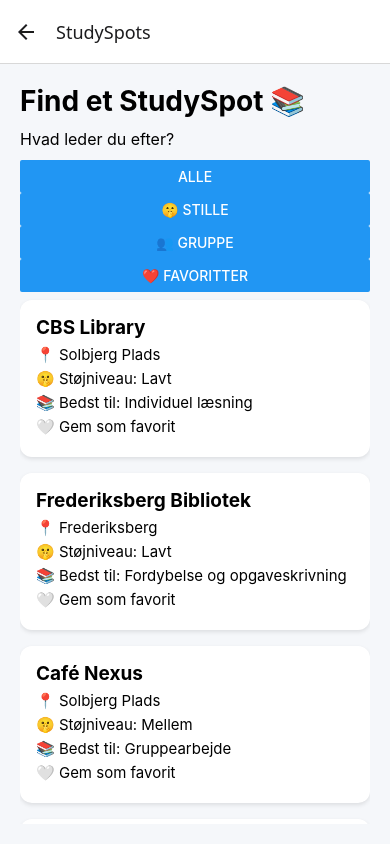
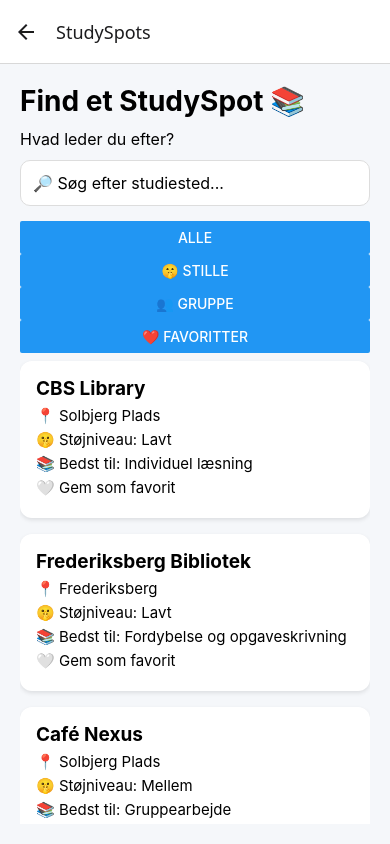
Before and after one commit to Mery-ss/StudySpot, a React Native app: screen /StudySpots in a window 390 px wide. Built offline with nearby package versions, Linux system fonts and the light colour scheme.

Commit message:
StudySpot 2.0 - nye funktioner og datalagring

```diff
--- a/App.js
+++ b/App.js
@@ -1,51 +1,42 @@
-// Importerer React
 import React from "react";
-
-// Importerer NavigationContainer, som holder styr på navigationen i appen
 import { NavigationContainer } from "@react-navigation/native";
-
-// Importerer Stack Navigator, som bruges til at skifte mellem screens
 import { createNativeStackNavigator } from "@react-navigation/native-stack";
 
-// Importerer vores tre StudySpot-screens
 import HomeScreen from "./screens/HomeScreen";
 import StudySpotsScreen from "./screens/StudySpotsScreen";
 import DetailsScreen from "./screens/DetailsScreen";
+import FindWayScreen from "./screens/FindWayScreen";
 
-// Opretter vores Stack Navigator
 const Stack = createNativeStackNavigator();
 
 export default function App() {
   return (
-    // NavigationContainer omslutter hele navigationen
     <NavigationContainer>
-
-      {/* Her registrerer vi de screens, som brugeren kan navigere mellem */}
       <Stack.Navigator>
-
-        {/* Forsiden */}
         <Stack.Screen
           name="Home"
           component={HomeScreen}
           options={{ title: "StudySpot" }}
         />
 
-        {/* Listen over StudySpots */}
         <Stack.Screen
           name="StudySpots"
           component={StudySpotsScreen}
           options={{ title: "StudySpots" }}
         />
 
-        {/* Detaljesiden for det valgte StudySpot */}
         <Stack.Screen
           name="Details"
           component={DetailsScreen}
           options={{ title: "Detaljer" }}
         />
 
+        <Stack.Screen
+          name="FindWay"
+          component={FindWayScreen}
+          options={{ title: "Find vej" }}
+        />
       </Stack.Navigator>
-
     </NavigationContainer>
   );
 }
--- /dev/null
+++ b/data/studySpots.js
@@ -0,0 +1,42 @@
+export const studySpots = [
+  {
+    id: "1",
+    name: "CBS Library",
+    area: "Solbjerg Plads",
+    noise: "Lavt",
+    wifi: "Ja",
+    power: "Ja",
+    bestFor: "Individuel læsning",
+    type: "Stille",
+  },
+  {
+    id: "2",
+    name: "Frederiksberg Bibliotek",
+    area: "Frederiksberg",
+    noise: "Lavt",
+    wifi: "Ja",
+    power: "Ja",
+    bestFor: "Fordybelse og opgaveskrivning",
+    type: "Stille",
+  },
+  {
+    id: "3",
+    name: "Café Nexus",
+    area: "Solbjerg Plads",
+    noise: "Mellem",
+    wifi: "Ja",
+    power: "Begrænset",
+    bestFor: "Gruppearbejde",
+    type: "Gruppe",
+  },
+  {
+    id: "4",
+    name: "CBS Library – Dalgas Have",
+    area: "Dalgas Have 15",
+    noise: "Lavt",
+    wifi: "Ja",
+    power: "Ja",
+    bestFor: "Individuel læsning og fordybelse",
+    type: "Stille",
+  },
+];
--- a/package.json
+++ b/package.json
@@ -3,6 +3,7 @@
   "version": "1.0.0",
   "main": "index.js",
   "dependencies": {
+    "@react-native-async-storage/async-storage": "2.2.0",
     "@react-navigation/native": "^7.4.1",
     "@react-navigation/native-stack": "^7.19.1",
     "expo": "~57.0.22",
--- /dev/null
+++ b/screens/FindWayScreen.js
@@ -0,0 +1,45 @@
+
+import React from "react";
+import { View, Text, Button, Linking } from "react-native";
+import { GlobalStyle } from "../styles/GlobalStyle";
+
+export default function FindWayScreen({ route, navigation }) {
+  const { place } = route.params;
+
+  const openMaps = () => {
+    const address = encodeURIComponent(place.area);
+    const url = `https://www.google.com/maps/search/?api=1&query=${address}`;
+
+    Linking.openURL(url);
+  };
+
+  return (
+    <View style={GlobalStyle.container}>
+      <Text style={GlobalStyle.title}>📍 Find vej</Text>
+
+      <Text style={GlobalStyle.subtitle}>{place.name}</Text>
+
+      <View style={GlobalStyle.itemContainer}>
+        <Text style={GlobalStyle.infoText}>
+          Placering: {place.area}
+        </Text>
+
+        <Button
+          title="Åbn i Google Maps"
+          onPress={openMaps}
+        />
+      </View>
+
+      <Button
+        title="Tilbage til detaljer"
+        onPress={() => navigation.goBack()}
+      />
+    </View>
+  );
+}
+
+// den nye screen viser navnet og placeringen på det studiested, brugeren har valgt
+// når man trykker på "åbn i Google Maps" åbner den Google Maps med adressen på studiestedet
+// derfra kan brugeren vælge rutevejledning
+
+// vi bruger linking, som er en funktion fra React Native, som kan bruges til at åbne eksterne links.
--- a/screens/StudySpotsScreen.js
+++ b/screens/StudySpotsScreen.js
@@ -1,189 +1,145 @@
-// Importerer React og useState
-import React, { useState } from "react";
-
-// Importerer de React Native-komponenter, vi skal bruge
+import React, { useState, useEffect } from "react";
 import {
   View,
   Text,
   FlatList,
   TouchableOpacity,
   Button,
+  TextInput,
 } from "react-native";
-
-// Importerer vores styling
+import AsyncStorage from "@react-native-async-storage/async-storage";
 import { GlobalStyle } from "../styles/GlobalStyle";
-
-// Liste med StudySpots
-const studySpots = [
-  {
-    id: "1",
-    name: "CBS Library",
-    area: "Solbjerg Plads",
-    noise: "Lavt",
-    wifi: "Ja",
-    power: "Ja",
-    bestFor: "Individuel læsning",
-    type: "Stille",
-  },
-  {
-    id: "2",
-    name: "Frederiksberg Bibliotek",
-    area: "Frederiksberg",
-    noise: "Lavt",
-    wifi: "Ja",
-    power: "Ja",
-    bestFor: "Fordybelse og opgaveskrivning",
-    type: "Stille",
-  },
-  {
-    id: "3",
-    name: "Café Nexus",
-    area: "Solbjerg Plads",
-    noise: "Mellem",
-    wifi: "Ja",
-    power: "Begrænset",
-    bestFor: "Gruppearbejde",
-    type: "Gruppe",
-  },
-  {
-    id: "4",
-    name: "CBS Library – Dalgas Have",
-    area: "Dalgas Have 15",
-    noise: "Lavt",
-    wifi: "Ja",
-    power: "Ja",
-    bestFor: "Individuel læsning og fordybelse",
-    type: "Stille",
-  },
-];
+import { studySpots } from "../data/studySpots";
 
 export default function StudySpotsScreen({ navigation }) {
+  const [filter, setFilter] = useState("Alle");
+  const [favorites, setFavorites] = useState([]);
+  const [loaded, setLoaded] = useState(false);
+  const [search, setSearch] = useState("");
 
-  // Husker hvilket filter brugeren har valgt
-  const [filter, setFilter] = useState("Alle");
+  // Hent gemte favoritter
+  useEffect(() => {
+    const loadFavorites = async () => {
+      try {
+        const savedFavorites = await AsyncStorage.getItem("favorites");
 
-  // Husker hvilke StudySpots brugeren har gemt
-  const [favorites, setFavorites] = useState([]);
+        if (savedFavorites !== null) {
+          setFavorites(JSON.parse(savedFavorites));
+        }
+      } catch (error) {
+        console.log("Fejl ved hentning af favoritter:", error);
+      } finally {
+        setLoaded(true);
+      }
+    };
 
-  // Tilføjer eller fjerner et sted fra favoritter
+    loadFavorites();
+  }, []);
+
+  // Gem favoritter, når de ændres
+  useEffect(() => {
+    if (!loaded) {
+      return;
+    }
+
+    const saveFavorites = async () => {
+      try {
+        await AsyncStorage.setItem("favorites", JSON.stringify(favorites));
+      } catch (error) {
+        console.log("Fejl ved gemning af favoritter:", error);
+      }
+    };
+
+    saveFavorites();
+  }, [favorites, loaded]);
+
   const toggleFavorite = (id) => {
     if (favorites.includes(id)) {
-      setFavorites(
-        favorites.filter((favoriteId) => favoriteId !== id)
-      );
+      setFavorites(favorites.filter((favoriteId) => favoriteId !== id));
     } else {
       setFavorites([...favorites, id]);
     }
   };
 
-  // Bestemmer hvilke StudySpots der skal vises
   let filteredStudySpots = studySpots;
 
+  // Filtrering efter type
   if (filter === "Stille") {
-    filteredStudySpots = studySpots.filter(
-      (place) => place.type === "Stille"
+    filteredStudySpots = filteredStudySpots.filter(
+      (place) => place.type === "Stille",
     );
   }
 
   if (filter === "Gruppe") {
-    filteredStudySpots = studySpots.filter(
-      (place) => place.type === "Gruppe"
+    filteredStudySpots = filteredStudySpots.filter(
+      (place) => place.type === "Gruppe",
     );
   }
 
   if (filter === "Favoritter") {
-    filteredStudySpots = studySpots.filter(
-      (place) => favorites.includes(place.id)
+    filteredStudySpots = filteredStudySpots.filter((place) =>
+      favorites.includes(place.id),
     );
   }
 
+  // Søgning efter navn eller område
+  filteredStudySpots = filteredStudySpots.filter(
+    (place) =>
+      place.name.toLowerCase().includes(search.toLowerCase()) ||
+      place.area.toLowerCase().includes(search.toLowerCase()),
+  );
+
   return (
     <View style={GlobalStyle.container}>
+      <Text style={GlobalStyle.title}>Find et StudySpot 📚</Text>
+      <Text style={GlobalStyle.text}>Hvad leder du efter?</Text>
 
-      <Text style={GlobalStyle.title}>
-        Find et StudySpot 📚
-      </Text>
+      <TextInput
+        style={GlobalStyle.searchInput}
+        placeholder="🔎 Søg efter studiested..."
+        value={search}
+        onChangeText={setSearch}
+      />
 
-      <Text style={GlobalStyle.text}>
-        Hvad leder du efter?
-      </Text>
-
-      {/* Filterknapper */}
       <View>
-        <Button
-          title="Alle"
-          onPress={() => setFilter("Alle")}
-        />
-
-        <Button
-          title="🤫 Stille"
-          onPress={() => setFilter("Stille")}
-        />
-
-        <Button
-          title="👥 Gruppe"
-          onPress={() => setFilter("Gruppe")}
-        />
-
-        <Button
-          title="❤️ Favoritter"
-          onPress={() => setFilter("Favoritter")}
-        />
+        <Button title="Alle" onPress={() => setFilter("Alle")} />
+        <Button title="🤫 Stille" onPress={() => setFilter("Stille")} />
+        <Button title="👥 Gruppe" onPress={() => setFilter("Gruppe")} />
+        <Button title="❤️ Favoritter" onPress={() => setFilter("Favoritter")} />
       </View>
 
-      {/* Listen over StudySpots */}
       <FlatList
         data={filteredStudySpots}
         keyExtractor={(item) => item.id}
         renderItem={({ item }) => (
           <View style={GlobalStyle.itemContainer}>
-
-            {/* Tryk på stedet for at se detaljer */}
             <TouchableOpacity
-              onPress={() =>
-                navigation.navigate("Details", { place: item })
-              }
+              onPress={() => navigation.navigate("Details", { place: item })}
             >
-              <Text style={GlobalStyle.itemTitle}>
-                {item.name}
-              </Text>
-
-              <Text style={GlobalStyle.infoText}>
-                📍 {item.area}
-              </Text>
-
+              <Text style={GlobalStyle.itemTitle}>{item.name}</Text>
+              <Text style={GlobalStyle.infoText}>📍 {item.area}</Text>
               <Text style={GlobalStyle.infoText}>
                 🤫 Støjniveau: {item.noise}
               </Text>
-
               <Text style={GlobalStyle.infoText}>
                 📚 Bedst til: {item.bestFor}
               </Text>
             </TouchableOpacity>
 
-            {/* Favoritknap */}
-            <TouchableOpacity
-              onPress={() => toggleFavorite(item.id)}
-            >
+            <TouchableOpacity onPress={() => toggleFavorite(item.id)}>
               <Text style={GlobalStyle.infoText}>
                 {favorites.includes(item.id)
                   ? "❤️ Gemt som favorit"
                   : "🤍 Gem som favorit"}
               </Text>
             </TouchableOpacity>
-
           </View>
         )}
       />
 
-      {/* Besked hvis brugeren ikke har nogen favoritter */}
-      {filter === "Favoritter" &&
-        filteredStudySpots.length === 0 && (
-          <Text style={GlobalStyle.text}>
-            Du har ingen gemte favoritter endnu ❤️
-          </Text>
-        )}
-
+      {filteredStudySpots.length === 0 && (
+        <Text style={GlobalStyle.text}>Ingen studiesteder fundet.</Text>
+      )}
     </View>
   );
 }
--- a/styles/GlobalStyle.js
+++ b/styles/GlobalStyle.js
@@ -3,7 +3,6 @@ import { StyleSheet } from "react-native";
 
 // Samler appens styling i én separat fil
 export const GlobalStyle = StyleSheet.create({
-
   // Bruges som container på vores screens
   container: {
     flex: 1,
@@ -62,4 +61,13 @@ export const GlobalStyle = StyleSheet.create({
     marginBottom: 5,
   },
 
+  searchInput: {
+    backgroundColor: "white",
+    padding: 12,
+    borderRadius: 10,
+    marginBottom: 15,
+    fontSize: 16,
+    borderWidth: 1,
+    borderColor: "#DDD",
+  },
 });
```
Also changed, not shown: screens/DetailsScreen.js (+12 -36 lines), 2 other files (tests, documents, lock files or other folders).
